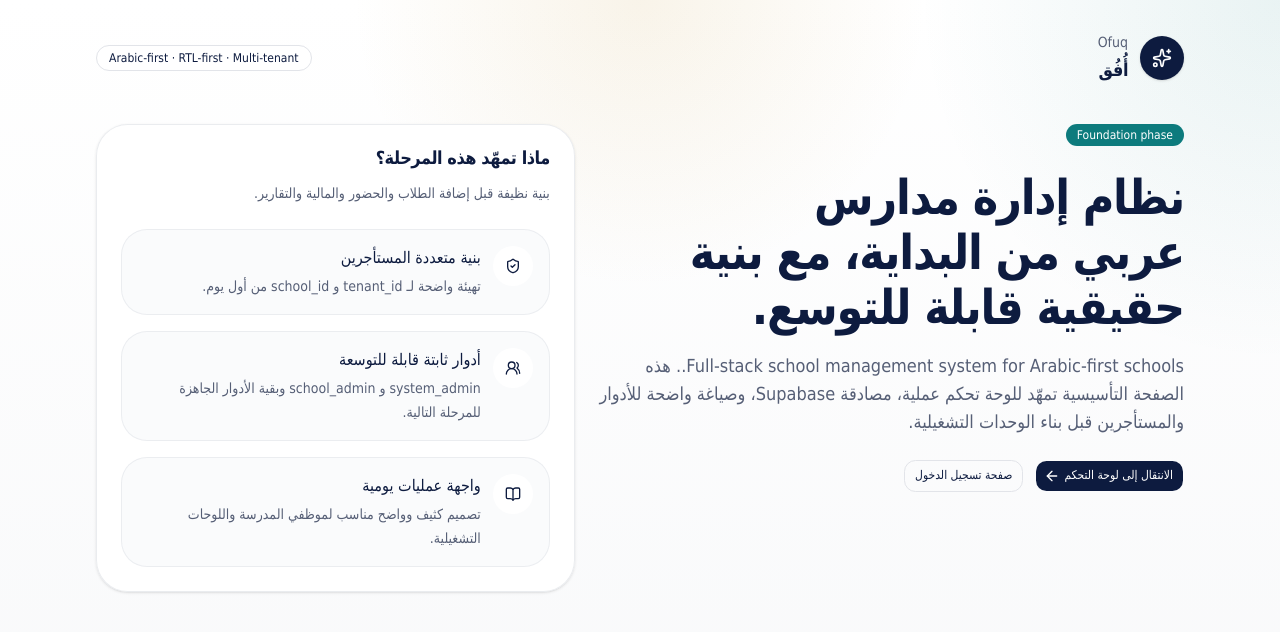
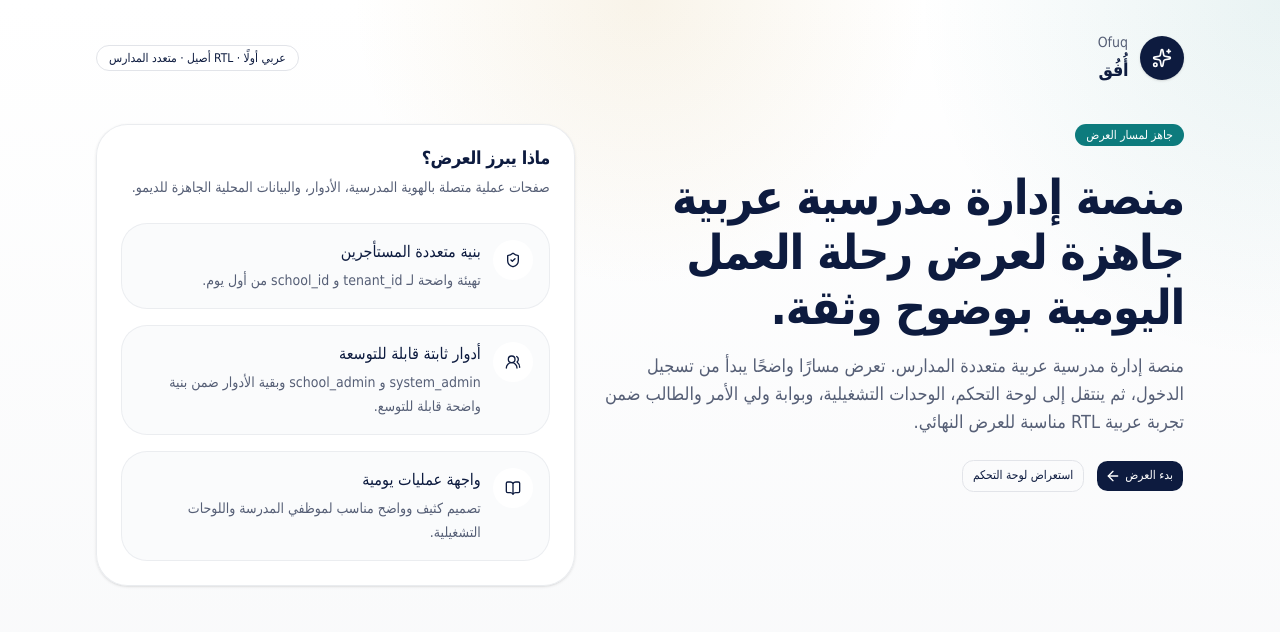
Before and after one commit to ahmed-al-hatem/ofuq, a Next.js app: page / in a window 1280 px wide. Shown: the top 632 px of the page. Built offline with nearby package versions, Linux system fonts and the light colour scheme.

Commit message:
23_final_demo_readiness_presentation_flow

```diff
--- a/app/(dashboard)/dashboard/academic/page.tsx
+++ b/app/(dashboard)/dashboard/academic/page.tsx
@@ -106,7 +106,7 @@ export default async function AcademicOverviewPage() {
     <div className="flex flex-col gap-6">
       <PageHeader
         title="الأكاديمي"
-        description="تأسيس الهيكل الدراسي المطلوب للحضور والدرجات والجداول لاحقًا، مع ربط كل سجل بالمدرسة الحالية."
+        description="نظرة تشغيلية على السنوات والفصول والصفوف والشعب والمواد والتسجيلات داخل المدرسة الحالية."
       />
 
       <section className="grid gap-4 md:grid-cols-2 xl:grid-cols-3">
@@ -142,14 +142,14 @@ export default async function AcademicOverviewPage() {
 
       <Card className="border-dashed">
         <CardHeader>
-          <CardTitle>حدود هذه المرحلة</CardTitle>
+          <CardTitle>نقطة عرض أكاديمية مباشرة</CardTitle>
           <CardDescription>
-            هذه المرحلة تؤسس الهيكل فقط. الحضور والدرجات والجداول والتقارير تبقى مراحل لاحقة.
+            ابدأ من هذا الملخص ثم انتقل إلى السنوات أو الشعب أو المواد أو التسجيلات بحسب سيناريو العرض.
           </CardDescription>
         </CardHeader>
         <CardContent>
           <StatusBadge status="info">
-            السياق مستمد من العضوية النشطة، وليس من نماذج الواجهة.
+            يتم تحميل البيانات من سياق العضوية النشطة والمدرسة الحالية.
           </StatusBadge>
         </CardContent>
       </Card>
--- a/app/(dashboard)/dashboard/integrations/_components/integration-sections.tsx
+++ b/app/(dashboard)/dashboard/integrations/_components/integration-sections.tsx
@@ -87,7 +87,7 @@ export function IntegrationOverviewGrid({
                 </StatusBadge>
               </div>
               <p className="text-sm leading-6 text-muted-foreground">
-                لا يوجد اتصال خارجي في هذه المرحلة.
+                لا يوجد اتصال خارجي فعلي في النسخة المحلية.
               </p>
               <Link
                 href={definition.href}
@@ -147,7 +147,7 @@ export function IntegrationProviderCards({
                 <p className="text-sm font-medium">ملخص الإعدادات</p>
                 {settingsSummary.length === 0 ? (
                   <p className="mt-2 text-sm leading-6 text-muted-foreground">
-                    لا توجد إعدادات محفوظة بعد. ستبقى هذه الصفحة للعرض المحلي فقط.
+                    لا توجد إعدادات محفوظة بعد. يمكن استخدام هذه الصفحة لشرح نطاق التكاملات ضمن النسخة الحالية.
                   </p>
                 ) : (
                   <div className="mt-3 flex flex-col gap-2 text-sm text-muted-foreground">
@@ -166,7 +166,7 @@ export function IntegrationProviderCards({
                 </div>
                 <div className="flex flex-col gap-2">
                   <p className="text-sm font-medium">حقل مرجعي لعنوان الربط</p>
-                  <Input value="placeholder-only" disabled dir="ltr" />
+                  <Input value="مرجع محلي غير متصل" disabled dir="ltr" />
                 </div>
               </div>
               <p className="text-sm leading-6 text-muted-foreground">
--- a/app/(dashboard)/dashboard/settings/_components/settings-forms.tsx
+++ b/app/(dashboard)/dashboard/settings/_components/settings-forms.tsx
@@ -202,7 +202,7 @@ export function BrandingSettingsForm({
                 aria-invalid={Boolean(fieldErrors.logo_hint?.length)}
               />
               <FieldDescription>
-                مثال: `placeholder-only` أو `pending-asset`.
+                مثال: `قيد المراجعة` أو `بانتظار اعتماد الأصل`.
               </FieldDescription>
               <FieldError>{fieldErrors.logo_hint?.[0]}</FieldError>
             </Field>
--- a/app/(dashboard)/dashboard/settings/page.tsx
+++ b/app/(dashboard)/dashboard/settings/page.tsx
@@ -63,7 +63,7 @@ export default async function SettingsOverviewPage() {
     },
     {
       title: "الهوية البصرية",
-      description: "إعدادات White-label أولية دون رفع شعار أو أصول حقيقية.",
+      description: "مراجعة الهوية والألوان والنصوص المرجعية ضمن النسخة الحالية.",
       href: appRoutes.settingsBranding,
       icon: Palette,
     },
@@ -91,7 +91,7 @@ export default async function SettingsOverviewPage() {
     <div className="flex flex-col gap-6">
       <PageHeader
         title="الإعدادات"
-        description="أساس إعدادات مدرسي محلي لإدارة المدرسة، الهوية البصرية، اللغة، الوحدات، والقوالب دون مزودات خارجية."
+        description="مركز إعدادات المدرسة المحلية لعرض الهوية واللغة والوحدات والقوالب ضمن نطاق النسخة الحالية."
       />
 
       <section className="grid gap-4 md:grid-cols-2 xl:grid-cols-3">
--- a/app/page.tsx
+++ b/app/page.tsx
@@ -17,7 +17,7 @@ const highlights = [
   {
     icon: Users2,
     title: "أدوار ثابتة قابلة للتوسعة",
-    description: "system_admin و school_admin وبقية الأدوار الجاهزة للمرحلة التالية.",
+    description: "system_admin و school_admin وبقية الأدوار ضمن بنية واضحة قابلة للتوسع.",
   },
   {
     icon: BookOpen,
@@ -36,51 +36,51 @@ export default function HomePage() {
             <div className="flex size-11 items-center justify-center rounded-2xl bg-primary text-primary-foreground shadow-sm">
               <Sparkles className="size-5" />
             </div>
-            <div className="space-y-1">
+            <div className="flex flex-col gap-1">
               <p className="text-sm font-medium text-muted-foreground">Ofuq</p>
               <h1 className="text-lg font-semibold tracking-tight">{appConfig.arabicName}</h1>
             </div>
           </div>
           <Badge variant="outline" className="rounded-full px-3 py-1">
-            Arabic-first · RTL-first · Multi-tenant
+            عربي أولًا · RTL أصيل · متعدد المدارس
           </Badge>
         </header>
 
         <section className="grid items-start gap-6 lg:grid-cols-[1.1fr_0.9fr]">
           <div className="flex flex-col gap-6">
             <Badge className="w-fit bg-secondary text-secondary-foreground">
-              Foundation phase
+              جاهز لمسار العرض
             </Badge>
-            <div className="space-y-4">
+            <div className="flex flex-col gap-4">
               <h2 className="max-w-3xl text-4xl font-semibold leading-[1.15] tracking-tight text-balance sm:text-5xl">
-                نظام إدارة مدارس عربي من البداية، مع بنية حقيقية قابلة للتوسع.
+                منصة إدارة مدرسية عربية جاهزة لعرض رحلة العمل اليومية بوضوح وثقة.
               </h2>
               <p className="max-w-2xl text-base leading-7 text-muted-foreground sm:text-lg">
-                {appConfig.description}. هذه الصفحة التأسيسية تمهّد للوحة تحكم عملية،
-                مصادقة Supabase، وصياغة واضحة للأدوار والمستأجرين قبل بناء الوحدات
-                التشغيلية.
+                {appConfig.description} تعرض مسارًا واضحًا يبدأ من تسجيل الدخول، ثم
+                ينتقل إلى لوحة التحكم، الوحدات التشغيلية، وبوابة ولي الأمر والطالب
+                ضمن تجربة عربية RTL مناسبة للعرض النهائي.
               </p>
             </div>
 
             <div className="flex flex-wrap gap-3">
-              <Link href={appRoutes.dashboard} className={buttonVariants({ size: "lg" })}>
-                الانتقال إلى لوحة التحكم
+              <Link href={appRoutes.login} className={buttonVariants({ size: "lg" })}>
+                بدء العرض
                 <ArrowLeft data-icon="inline-start" />
               </Link>
               <Link
-                href={appRoutes.login}
+                href={appRoutes.dashboard}
                 className={cn(buttonVariants({ variant: "outline", size: "lg" }))}
               >
-                صفحة تسجيل الدخول
+                استعراض لوحة التحكم
               </Link>
             </div>
           </div>
 
           <Card className="border-border/70 bg-card/95 shadow-sm backdrop-blur">
-            <CardHeader className="space-y-2">
-              <CardTitle>ماذا تمهّد هذه المرحلة؟</CardTitle>
+            <CardHeader className="flex flex-col gap-2">
+              <CardTitle>ماذا يبرز العرض؟</CardTitle>
               <CardDescription>
-                بنية نظيفة قبل إضافة الطلاب والحضور والمالية والتقارير.
+                صفحات عملية متصلة بالهوية المدرسية، الأدوار، والبيانات المحلية الجاهزة للديمو.
               </CardDescription>
             </CardHeader>
             <CardContent className="grid gap-4">
@@ -94,7 +94,7 @@ export default function HomePage() {
                     <div className="flex size-10 shrink-0 items-center justify-center rounded-xl bg-background text-primary">
                       <Icon className="size-4" />
                     </div>
-                    <div className="space-y-1">
+                    <div className="flex flex-col gap-1">
                       <h3 className="font-medium">{item.title}</h3>
                       <p className="text-sm leading-6 text-muted-foreground">
                         {item.description}
--- a/config/app.ts
+++ b/config/app.ts
@@ -1,7 +1,7 @@
 export const appConfig = {
   name: "Ofuq",
   arabicName: "أُفُق",
-  description: "Full-stack school management system for Arabic-first schools.",
+  description: "منصة إدارة مدرسية عربية متعددة المدارس.",
   locale: "ar",
   direction: "rtl",
 } as const
```
Also changed, not shown: app/(auth)/login/page.tsx (+7 -6 lines), 6 other files (tests, documents, lock files or other folders).
